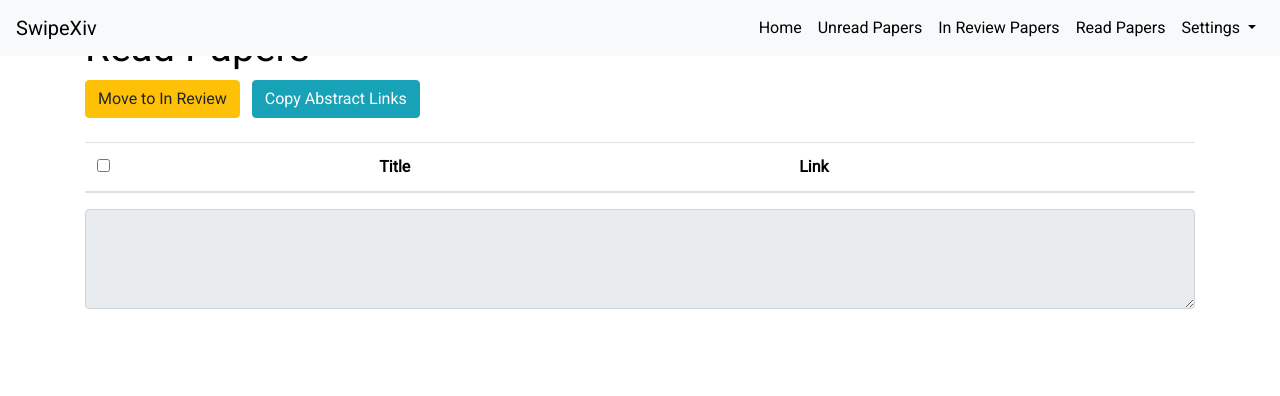
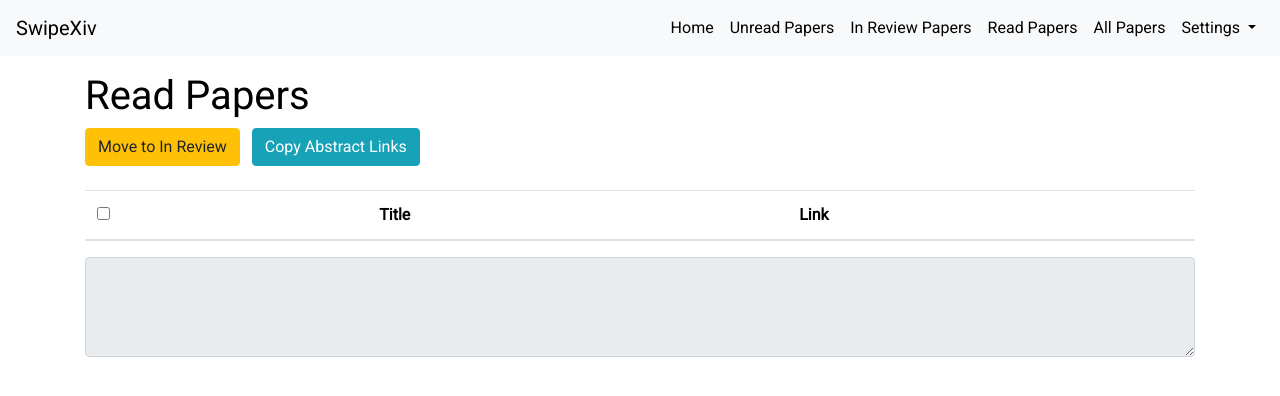
Before and after one commit to klei22/ArXivSift, a Flask app: page /read_papers in a window 1280 px wide. Shown: the top 396 px of the page. Run offline with Flask 3, Linux system fonts and the light colour scheme; lists and menus that the app fills with data are empty; some libraries are stand-ins or nearby versions.

Commit message:
All all papers styling

```diff
--- a/app.py
+++ b/app.py
@@ -11,6 +11,7 @@ REVIEWED_PAPERS_FILE = 'reviewed_papers.json'
 SELECTED_PAPERS_FILE = 'selected_papers.json'  # Unread papers
 IN_REVIEW_PAPERS_FILE = 'in_review_papers.json'
 READ_PAPERS_FILE = 'read_papers.json'
+LEFT_SWIPED_PAPERS_FILE = 'left_swiped_papers.json'
 
 # Load reviewed papers (list of paper IDs)
 if os.path.exists(REVIEWED_PAPERS_FILE):
@@ -39,6 +40,13 @@ if os.path.exists(READ_PAPERS_FILE):
         read_papers = json.load(file)
 else:
     read_papers = []
+
+# Load left-swiped papers
+if os.path.exists(LEFT_SWIPED_PAPERS_FILE):
+    with open(LEFT_SWIPED_PAPERS_FILE, 'r') as file:
+        left_swiped_papers = json.load(file)
+else:
+    left_swiped_papers = []
 
 @app.route('/')
 def index():
@@ -83,7 +91,7 @@ def get_paper():
 
 @app.route('/review_paper', methods=['POST'])
 def review_paper():
-    global selected_papers, read_papers, in_review_papers  # Add global variables
+    global selected_papers, read_papers, in_review_papers, left_swiped_papers  # Add global variables
 
     data = request.json
     paper_id = data['paper_id']
@@ -109,12 +117,17 @@ def review_paper():
             selected_papers.append(paper_data)
             with open(SELECTED_PAPERS_FILE, 'w') as file:
                 json.dump(selected_papers, file)
+    elif action == 'dislike':
+        if paper_id not in [paper['paper_id'] for paper in left_swiped_papers]:
+            left_swiped_papers.append(paper_data)
+            with open(LEFT_SWIPED_PAPERS_FILE, 'w') as file:
+                json.dump(left_swiped_papers, file)
     elif action == 'read':
         if paper_id not in [paper['paper_id'] for paper in read_papers]:
             read_papers.append(paper_data)
             with open(READ_PAPERS_FILE, 'w') as file:
                 json.dump(read_papers, file)
-        # Remove from selected_papers and in_review_papers if present
+        # Remove from other lists if present
         selected_papers = [paper for paper in selected_papers if paper['paper_id'] != paper_id]
         in_review_papers = [paper for paper in in_review_papers if paper['paper_id'] != paper_id]
         with open(SELECTED_PAPERS_FILE, 'w') as file:
@@ -132,6 +145,59 @@ def review_paper():
             json.dump(selected_papers, file)
 
     return jsonify({'status': 'ok'})
+
+@app.route('/all_papers', methods=['GET', 'POST'])
+def all_papers():
+    global selected_papers, read_papers, in_review_papers, left_swiped_papers, reviewed_papers
+
+    # Combine all reviewed papers
+    papers_data = selected_papers + read_papers + in_review_papers + left_swiped_papers
+
+    # Remove duplicates and create a dictionary
+    unique_papers_dict = {paper['paper_id']: paper for paper in papers_data}
+
+    # Build a list of papers with their status
+    all_papers = []
+    for paper_id, paper in unique_papers_dict.items():
+        if any(paper_id == p['paper_id'] for p in selected_papers):
+            status = 'unread'
+        elif any(paper_id == p['paper_id'] for p in in_review_papers):
+            status = 'in_review'
+        elif any(paper_id == p['paper_id'] for p in read_papers):
+            status = 'read'
+        elif any(paper_id == p['paper_id'] for p in left_swiped_papers):
+            status = 'left_swiped'
+        else:
+            status = 'unknown'  # Shouldn't happen
+        paper_with_status = paper.copy()
+        paper_with_status['status'] = status
+        all_papers.append(paper_with_status)
+
+    if request.method == 'POST':
+        selected_ids = request.form.getlist('selected_papers')
+        for paper_id in selected_ids:
+            # Move papers to selected_papers (Unread)
+            paper = unique_papers_dict.get(paper_id)
+            if paper and paper_id not in [p['paper_id'] for p in selected_papers]:
+                selected_papers.append(paper)
+        # Remove papers from other categories
+        read_papers = [p for p in read_papers if p['paper_id'] not in selected_ids]
+        in_review_papers = [p for p in in_review_papers if p['paper_id'] not in selected_ids]
+        left_swiped_papers = [p for p in left_swiped_papers if p['paper_id'] not in selected_ids]
+
+        # Save changes
+        with open(SELECTED_PAPERS_FILE, 'w') as file:
+            json.dump(selected_papers, file)
+        with open(READ_PAPERS_FILE, 'w') as file:
+            json.dump(read_papers, file)
+        with open(IN_REVIEW_PAPERS_FILE, 'w') as file:
+            json.dump(in_review_papers, file)
+        with open(LEFT_SWIPED_PAPERS_FILE, 'w') as file:
+            json.dump(left_swiped_papers, file)
+
+        return redirect(url_for('all_papers'))
+
+    return render_template('all_papers.html', papers=all_papers)
 
 @app.route('/unread_papers', methods=['GET', 'POST'])
 def unread_papers():
--- a/templates/base.html
+++ b/templates/base.html
@@ -5,6 +5,8 @@
     <title>SwipeXiv - {% block title %}{% endblock %}</title>
     <!-- Bootstrap CSS -->
     <link rel="stylesheet" href="https://stackpath.bootstrapcdn.com/bootstrap/4.5.2/css/bootstrap.min.css">
+    <!-- Font Awesome for Icons -->
+    <link rel="stylesheet" href="https://cdnjs.cloudflare.com/ajax/libs/font-awesome/5.15.1/css/all.min.css">
     <!-- Google Fonts -->
     <link href="https://fonts.googleapis.com/css?family=Roboto|Open+Sans|Lato|Montserrat&display=swap" rel="stylesheet">
     <!-- Custom CSS -->
@@ -68,6 +70,12 @@
             background-color: #ffc107;
             border-color: #ffc107;
         }
+        @media (max-width: 576px) {
+        .card-text {
+            white-space: pre-wrap;
+            overflow-wrap: break-word;
+            }
+        }
     </style>
 </head>
 <body>
@@ -91,6 +99,9 @@
                 <li class="nav-item{% if request.path == '/read_papers' %} active{% endif %}">
                     <a class="nav-link" href="/read_papers">Read Papers</a>
                 </li>
+                <li class="nav-item{% if request.path == '/all_papers' %} active{% endif %}">
+                    <a class="nav-link" href="/all_papers">All Papers</a>
+                </li>
                 <li class="nav-item dropdown">
                     <a class="nav-link dropdown-toggle" href="#" id="navbarSettings" role="button" data-toggle="dropdown">
                         Settings
@@ -103,6 +114,8 @@
             </ul>
         </div>
     </nav>
+    </br>
+    </br>
 
     <!-- Font Selection Modal -->
     <div class="modal fade" id="fontModal" tabindex="-1" role="dialog" aria-labelledby="fontModalLabel" aria-hidden="true">
--- a/templates/index.html
+++ b/templates/index.html
@@ -27,7 +27,9 @@
         .then(data => {
             if (data.status === 'ok') {
                 document.getElementById('title').innerText = data.title;
-                document.getElementById('summary').innerText = data.summary;
+                // Remove new lines from summary
+                let summary = data.summary.replace(/\n/g, ' ');
+                document.getElementById('summary').innerText = summary;
                 document.getElementById('link').href = data.link;
                 document.getElementById('link').innerText = 'View on arXiv';
                 document.getElementById('paper-container').dataset.paperId = data.paper_id;
```
Also changed, not shown: templates/all_papers.html (added, +53 -0 lines).
